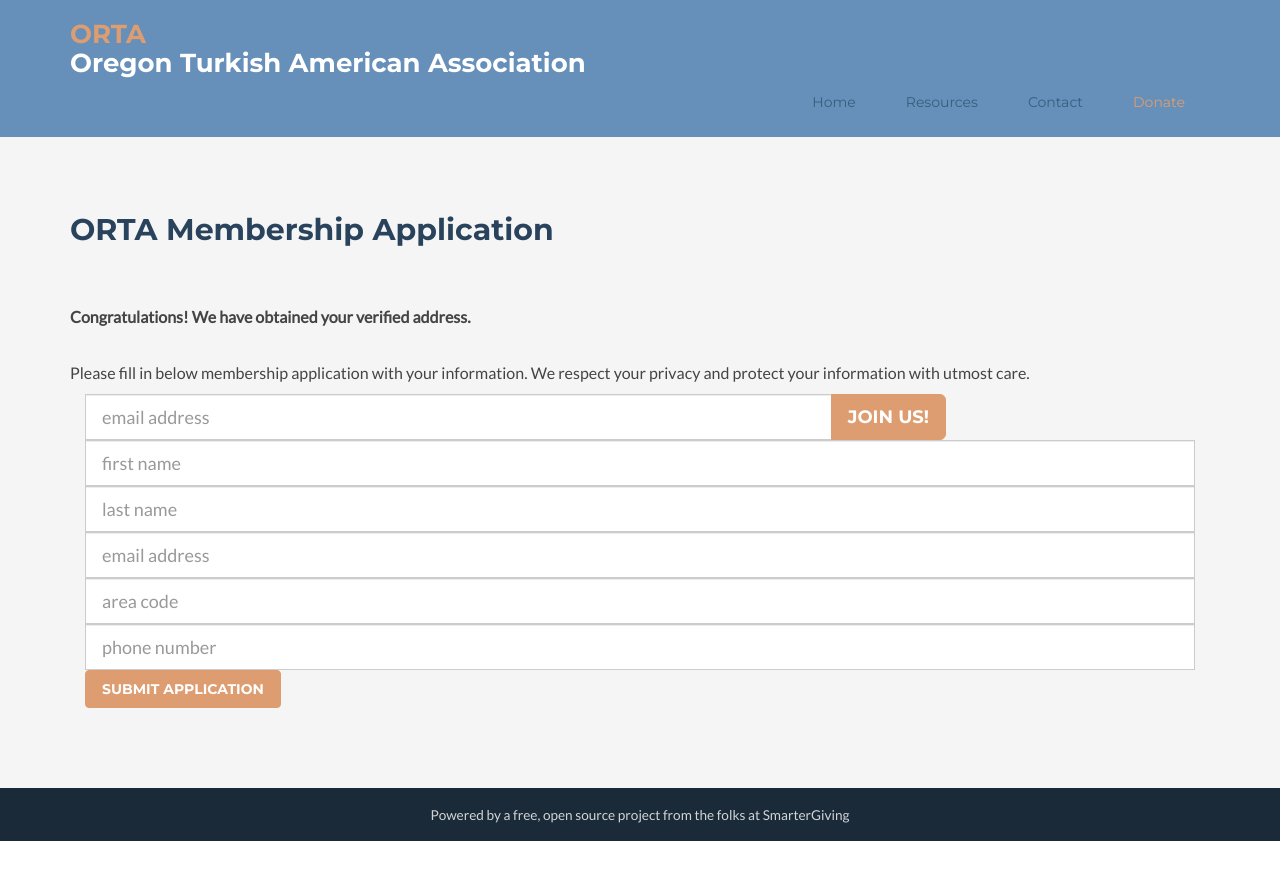
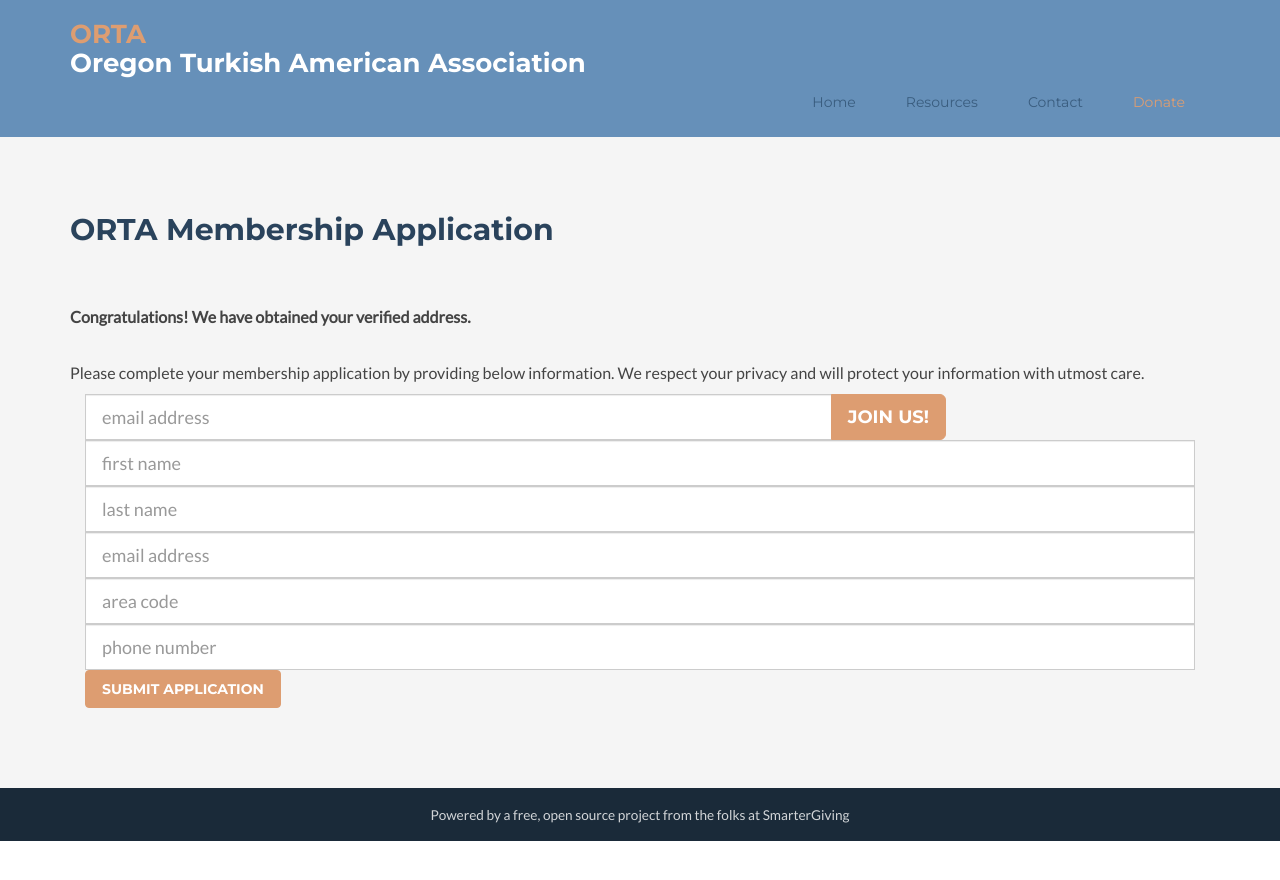
Before and after one commit to ortapdx/ortapdx.github.io, a Jekyll site: the page built from msf_RBLMD58B2AGX8.html, in a window 1280 px wide. Shown: the top 880 px of the page. Built offline with Jekyll 4.4.1, drawn with Linux system fonts in a browser that asks for light colours; nearby versions of some CDN libraries; comment, search, counter and statistics services are not loaded.

Commit message:
Update msf_RBLMD58B2AGX8.html

```diff
--- a/msf_RBLMD58B2AGX8.html
+++ b/msf_RBLMD58B2AGX8.html
@@ -41,7 +41,7 @@ layout: default
         <div id="msform" name="msform">
           <strong>Congratulations! We have obtained your verified address.</strong>
           <p><br></p>
-          <p>Please fill in below membership application with your information. We respect your privacy and protect your information with utmost care.</p>
+          <p>Please complete your membership application by providing below information. We respect your privacy and will protect your information with utmost care.</p>
 
           <div class="col-sm-12">
             <form class="form-inline" role="form" action="https://tinyletter.com/{{ site.tinyletter_username }}" method="post" target="popupwindow" onsubmit="window.open('https://tinyletter.com/{{ site.tinyletter_username }}', 'popupwindow', 'scrollbars=yes,width=800,height=600');return true">
@@ -69,7 +69,7 @@ layout: default
                     <label class="sr-only">Phone </label><br>
                     <input class="form-control" placeholder="area code" type="text" name="entry.1781753060" id="entry.1781753060">
                     <input class="form-control" placeholder="phone number" type="text" name="entry.1116337405" id="entry.1116337405">
-
+                    <br>
                     <button type="submit" class="button btn btn-cta-secondary">Submit Application</button>
                 </div>
            </form>
```
